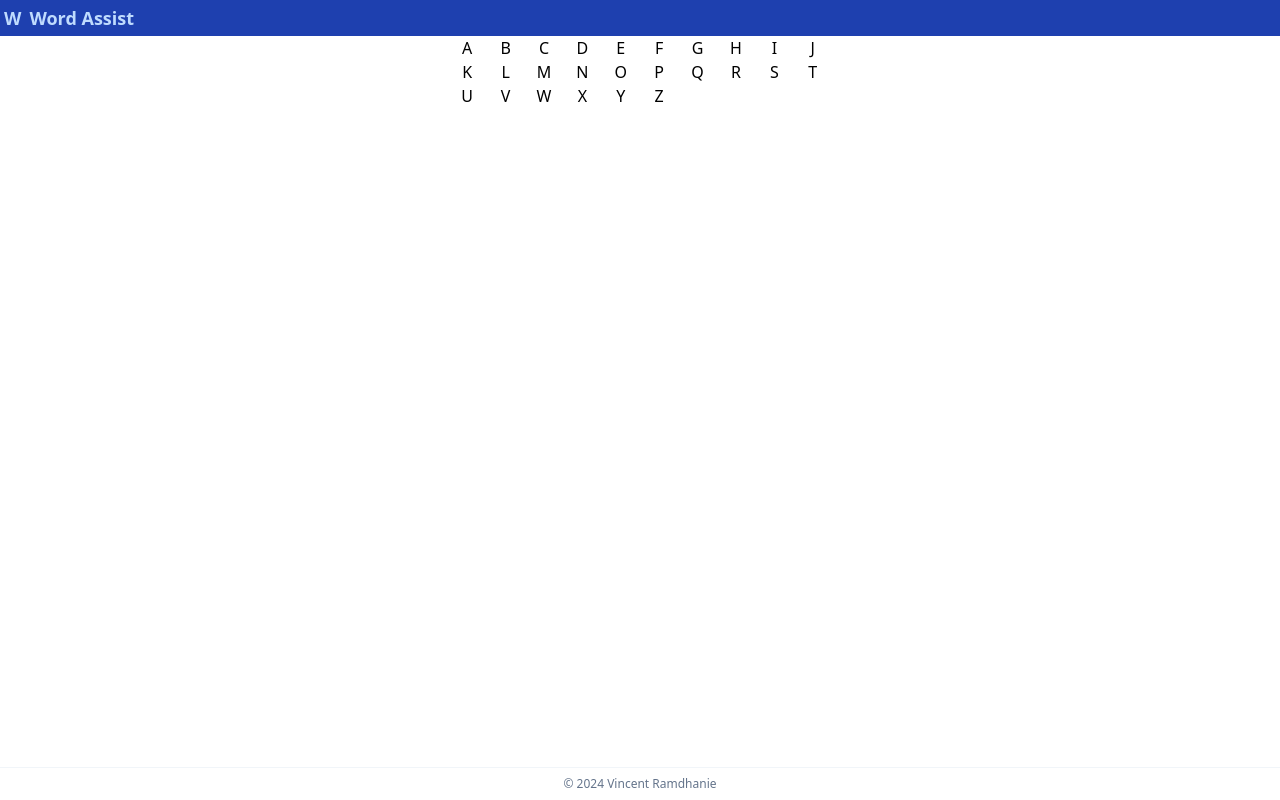
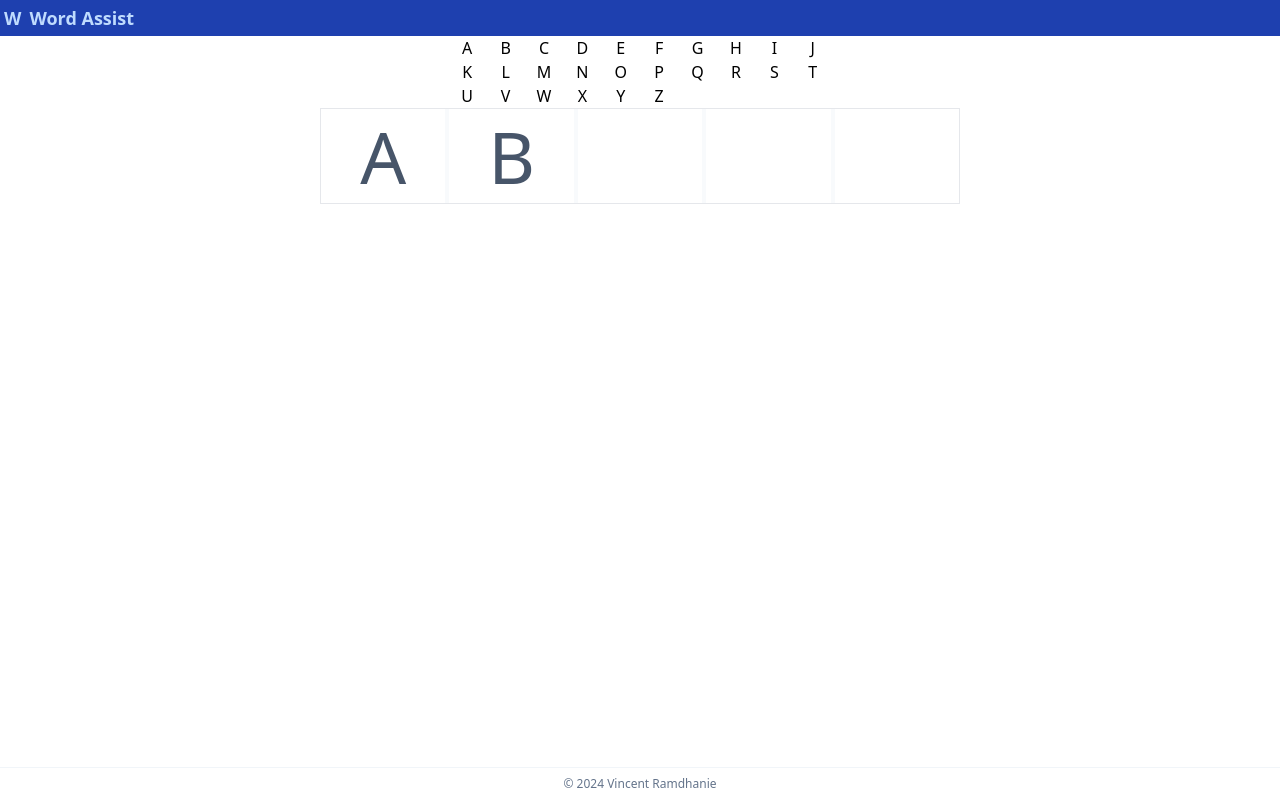
Before and after one commit to vramdhanie/wordAssist, a React (Create React App) app: page / in a window 1280 px wide. Built offline with nearby package versions, Linux system fonts and the light colour scheme.

Commit message:
Added drop support for letters

```diff
--- a/src/components/KeyBoard.tsx
+++ b/src/components/KeyBoard.tsx
@@ -1,17 +1,13 @@
 import { useKeyStore } from '../store/keyStore'
 import { Key } from './Key'
-import { DndProvider } from 'react-dnd'
-import { HTML5Backend } from 'react-dnd-html5-backend'
 
 export const KeyBoard = () => {
     const { keys } = useKeyStore()
     return (
-        <DndProvider backend={HTML5Backend}>
-            <div className="grid grid-cols-10 w-full max-w-96 my-0 mx-auto">
-                {Object.values(keys).map((key, index) => {
-                    return <Key key={index} label={key.character} mode={key.mode} />
-                })}
-            </div>
-        </DndProvider>
+        <div className="grid grid-cols-10 w-full max-w-96 my-0 mx-auto">
+            {Object.values(keys).map((key, index) => {
+                return <Key key={index} label={key.character} mode={key.mode} />
+            })}
+        </div>
     )
 }
--- /dev/null
+++ b/src/components/Letter.tsx
@@ -0,0 +1,26 @@
+import { useDrop } from 'react-dnd'
+
+interface Props {
+    children: React.ReactNode
+}
+
+export const Letter = ({ children }: Props) => {
+    const [{ isOver }, drop] = useDrop({
+        accept: 'key',
+        drop: () => {
+            console.log('dropped', children)
+        },
+        collect: (monitor) => ({
+            isOver: !!monitor.isOver(),
+        }),
+    })
+    return (
+        <div
+            ref={drop}
+            className="relative h-full w-full bg-white flex justify-center items-center text-slate-600 text-7xl"
+        >
+            {children}
+            {isOver && <div className="absolute inset-0 bg-slate-200 opacity-50"></div>}
+        </div>
+    )
+}
--- a/src/components/Main.tsx
+++ b/src/components/Main.tsx
@@ -2,6 +2,9 @@ import { styled } from '../config/stitches.config'
 import { words } from '../data/words'
 import { useState, useEffect, useCallback } from 'react'
 import { KeyBoard } from './KeyBoard'
+import { Word } from './Word'
+import { DndProvider } from 'react-dnd'
+import { HTML5Backend } from 'react-dnd-html5-backend'
 
 const Form = styled('div', {
     display: 'flex',
@@ -25,8 +28,6 @@ const Words = styled('div', {
         gridTemplateColumns: 'repeat(12, 1fr)',
     },
 })
-
-const Word = styled('div', {})
 
 const Box = styled('div', {})
 const Text = styled('div', {})
@@ -124,8 +125,11 @@ export function Main() {
     }, [showing, hiding, fixed])
 
     return (
-        <div className="flex-1">
-            <KeyBoard />
+        <div className="flex-1 w-1/2 mx-auto my-0">
+            <DndProvider backend={HTML5Backend}>
+                <KeyBoard />
+                <Word />
+            </DndProvider>
 
             {/* <Words>
                 {wordsToDisplay.map((word) => (
--- /dev/null
+++ b/src/components/Word.tsx
@@ -0,0 +1,13 @@
+import { Letter } from './Letter'
+import { useWordStore } from '../store/wordStore'
+
+export const Word = () => {
+    const { letters } = useWordStore()
+    return (
+        <div className="flex w-full border border-solid h-24 gap-1 bg-slate-50">
+            {letters.map((letter, index) => {
+                return <Letter key={index}>{letter}</Letter>
+            })}
+        </div>
+    )
+}
--- /dev/null
+++ b/src/store/wordStore.ts
@@ -0,0 +1,31 @@
+import { create } from 'zustand'
+
+interface WordState {
+    letters: string[]
+}
+
+const useWordStore = create<WordState>((set) => ({
+    letters: ['A', 'B', '', '', ''],
+    setLetters: (letters: string[]) =>
+        set(() => {
+            return { letters: letters }
+        }),
+    addLetter: (letter: string) =>
+        set((state) => {
+            return { letters: [...state.letters, letter] }
+        }),
+    removeLetter: (letter: string) =>
+        set((state) => {
+            return { letters: state.letters.filter((l) => l !== letter) }
+        }),
+    clearLetters: () =>
+        set(() => {
+            return { letters: [] }
+        }),
+    clearAll: () =>
+        set(() => {
+            return { letters: [] }
+        }),
+}))
+
+export { useWordStore }
```
